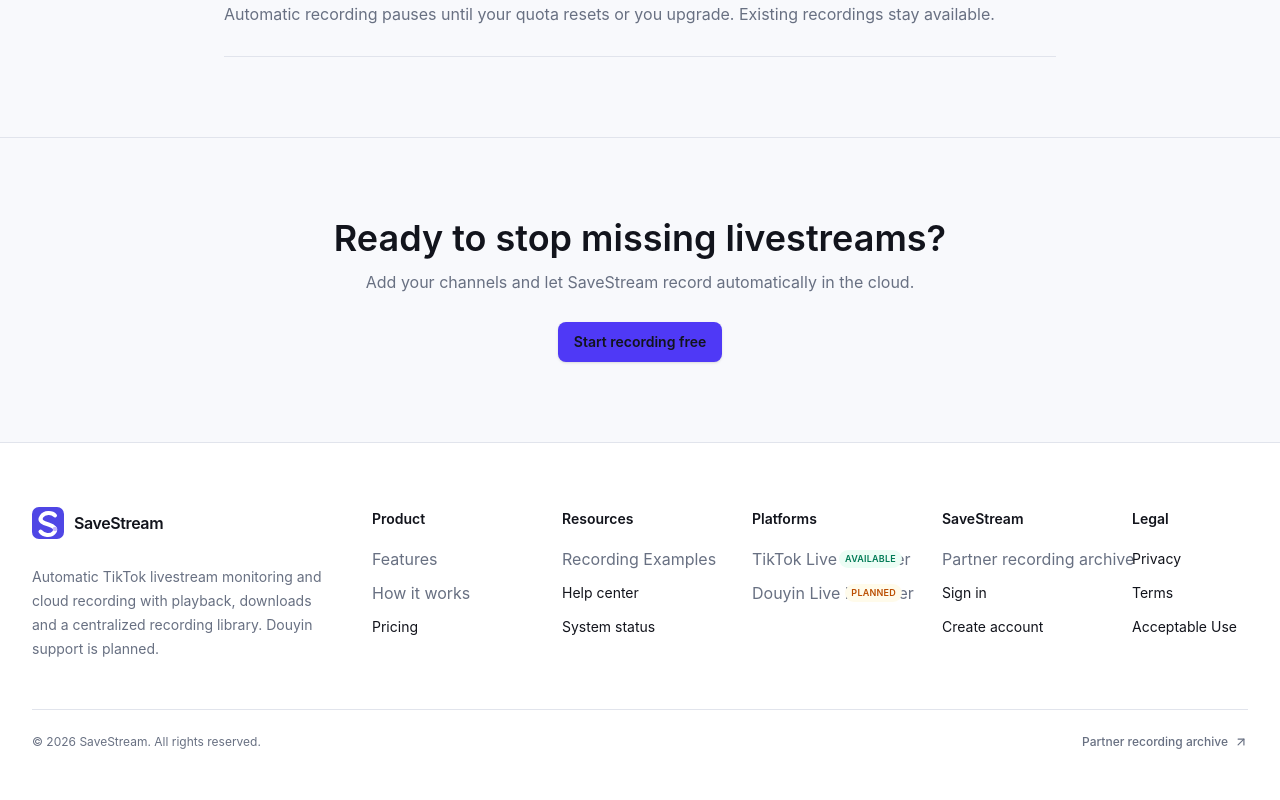
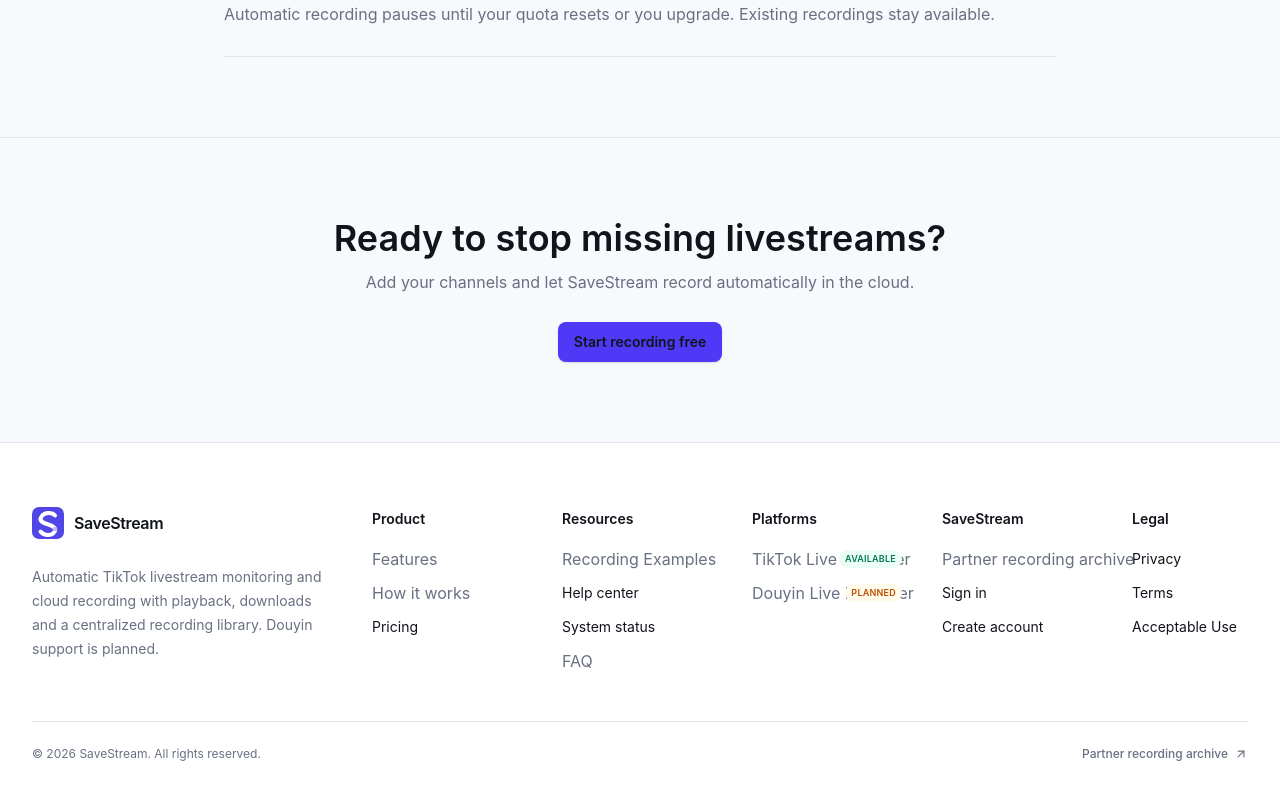
Before and after one commit to ronganminh/SaveStream, a React (Vite) app in the folder apps/web/: page /en in a window 1280 px wide. Shown: the part 5941-6741 px from the top of the page. Built offline with nearby package versions, Linux system fonts and the light colour scheme.

Commit message:
fix(web): link footer resources to restored FAQ

```diff
--- a/apps/web/src/components/marketing-footer.tsx
+++ b/apps/web/src/components/marketing-footer.tsx
@@ -25,6 +25,7 @@
           examples: "Video ghi mẫu",
           help: "Trợ giúp",
           status: "Trạng thái hệ thống",
+          faq: "Câu hỏi thường gặp",
           tiktok: "TikTok Live Recorder",
           douyin: "Douyin Live Recorder",
           partner: "Kho recording đối tác",
@@ -51,6 +52,7 @@
           examples: "Recording Examples",
           help: "Help center",
           status: "System status",
+          faq: "FAQ",
           tiktok: "TikTok Live Recorder",
           douyin: "Douyin Live Recorder",
           partner: "Partner recording archive",
@@ -86,6 +88,7 @@
             <button type="button" className={footerLink} onClick={() => scrollToSection("examples")}>{copy.examples}</button>
             <Link to="/help" className={footerLink}>{copy.help}</Link>
             <Link to="/status" className={footerLink}>{copy.status}</Link>
+            <button type="button" className={footerLink} onClick={() => scrollToSection("faq")}>{copy.faq}</button>
           </FooterColumn>
 
           <FooterColumn title={copy.platforms}>
```
